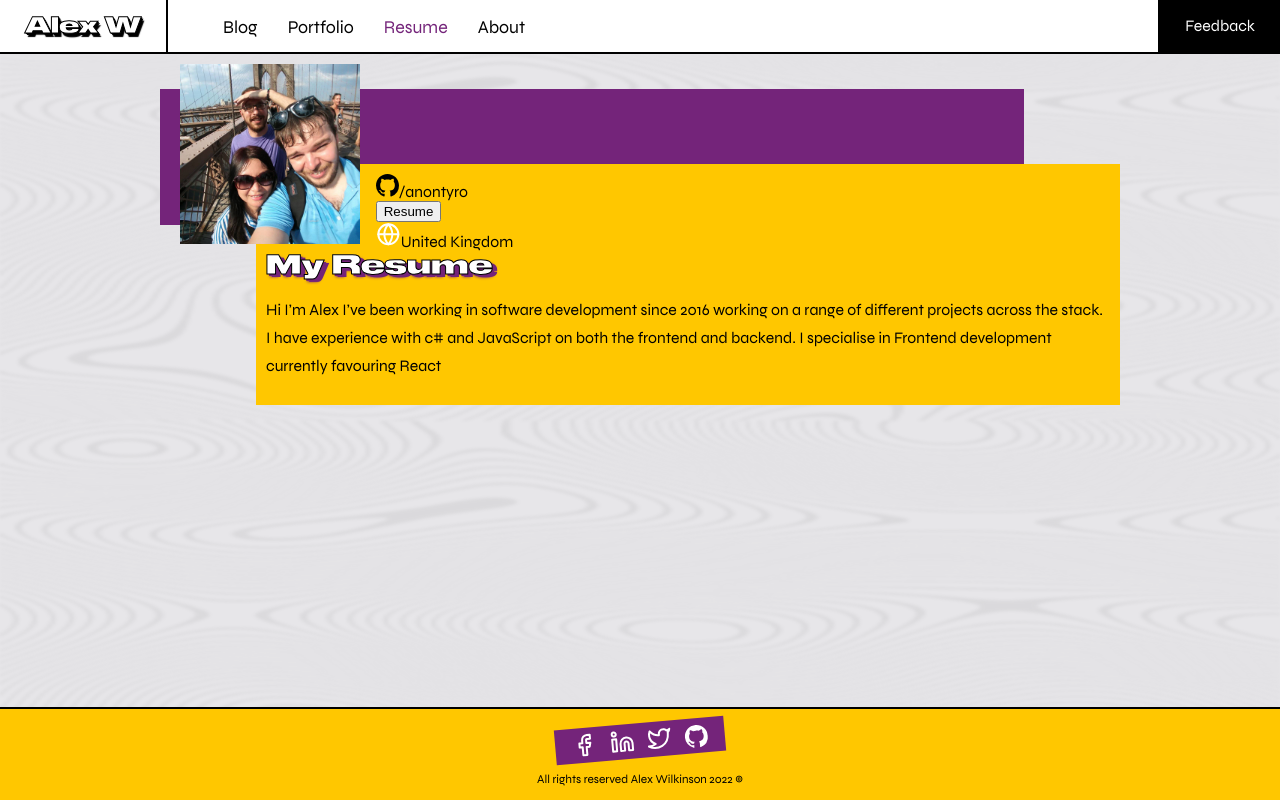
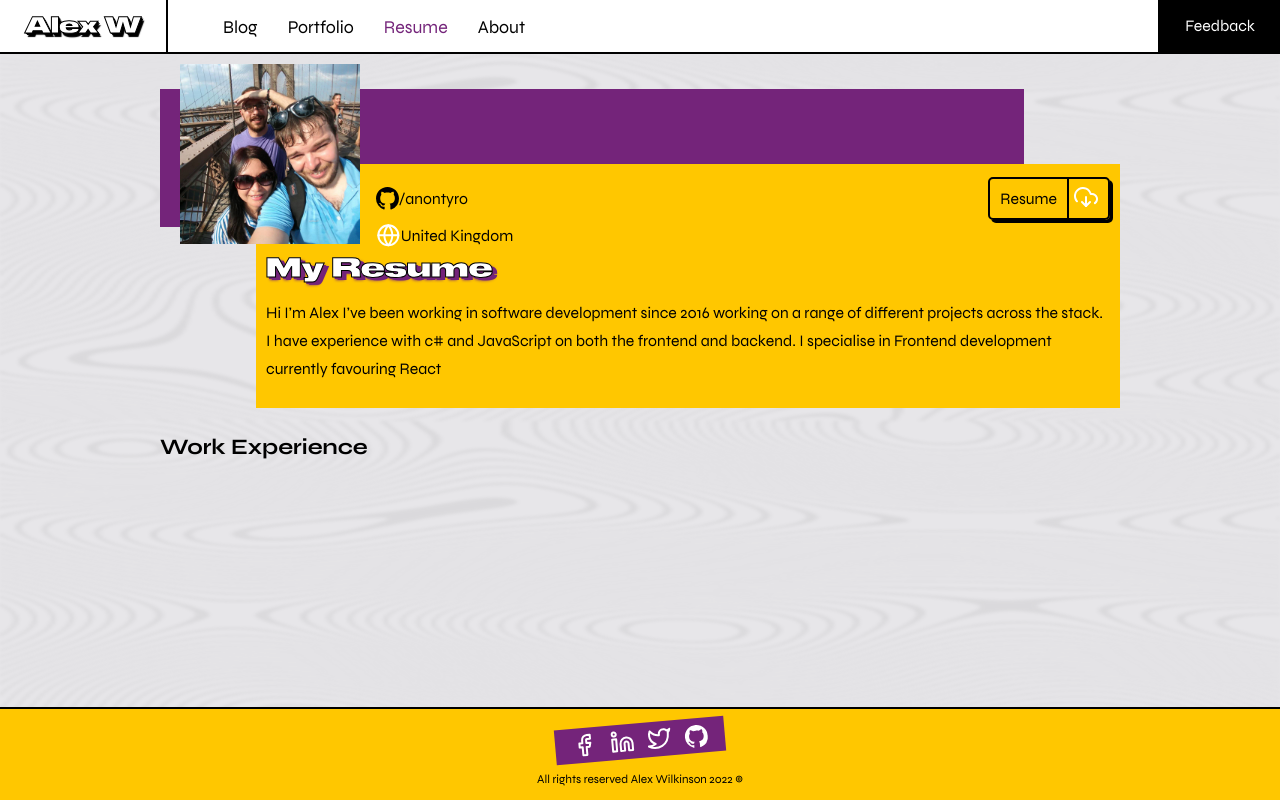
Before and after one commit to anontyro/co.alexwilkinson.frontend, a Next.js app: page /resume in a window 1280 px wide. Built offline with nearby package versions, Linux system fonts and the light colour scheme; a web font is replaced by a local one.

Commit message:
feat: added basics for resume buttons and load or download

```diff
--- /dev/null
+++ b/pages/resume/components/MyResumeInfo/MyResumeInfo.module.scss
@@ -0,0 +1,29 @@
+@import "../../../../src/scss/colours";
+@import "../../../../src/scss/colours";
+@import "../../../../src/scss/breakpoints";
+
+.infoContainer {
+  display: flex;
+  flex-direction: column;
+  min-height: px-to-rem(80px);
+}
+
+.infoContainerTop {
+  display: flex;
+  flex-direction: row;
+  justify-content: space-between;
+  flex-grow: 1;
+}
+
+.resumeBtn {
+  margin: auto 0;
+}
+
+.infoContainerBottom {
+  flex-grow: 1;
+}
+
+.iconContainer {
+  display: flex;
+  align-items: center;
+}
--- /dev/null
+++ b/pages/resume/components/MyResumeInfo/MyResumeInfo.tsx
@@ -0,0 +1,50 @@
+import GitHubIco from "@/components/Icons/github2.svg";
+import GlobeIco from "@/components/Icons/globe.svg";
+import Download from "@/components/Icons/download-cloud.svg";
+import SplitButton from "@/components/Buttons/SplitButton/SplitButton";
+
+import styles from "./MyResumeInfo.module.scss";
+
+const RESUME_LINK =
+  "https://www.canva.com/design/DAEqUrSoKCQ/NxWHW6VzzWHPDDl_vcwKAw/view?utm_content=DAEqUrSoKCQ&utm_campaign=designshare&utm_medium=link2&utm_source=homepage_design_menu";
+
+const MyResumeInfo: React.FC = () => {
+  return (
+    <div className={styles.infoContainer}>
+      <div className={styles.infoContainerTop}>
+        <div className={styles.iconContainer}>
+          <GitHubIco />
+          /anontyro
+        </div>
+        <div className={styles.resumeBtn}>
+          <SplitButton>
+            {{
+              left: (
+                <button onClick={() => window.open(RESUME_LINK, "_blank")}>
+                  Resume
+                </button>
+              ),
+              right: (
+                <button
+                  onClick={() =>
+                    window.open("/assets/alex-wilkinson-resume.pdf", "_blank")
+                  }
+                >
+                  <Download />
+                </button>
+              ),
+            }}
+          </SplitButton>
+        </div>
+      </div>
+      <div className={styles.infoContainerBottom}>
+        <div className={styles.iconContainer}>
+          <GlobeIco />
+          United Kingdom
+        </div>
+      </div>
+    </div>
+  );
+};
+
+export default MyResumeInfo;
--- a/pages/resume/index.tsx
+++ b/pages/resume/index.tsx
@@ -2,32 +2,12 @@ import StandardLayout from "@/components/_layout/StandardLayout";
 import Text from "@/components/Text";
 import BoxWithImage from "@/components/PageSections/BoxWithImage/BoxWithImage";
 import MyPicture from "../../public/assets/my-picture.jpg";
-import GitHubIco from "@/components/Icons/github2.svg";
-import GlobeIco from "@/components/Icons/globe.svg";
+import MyResumeInfo from "./components/MyResumeInfo/MyResumeInfo";
 
 const PAGE_CONTENT = {
   TITLE: "my resume",
   CONTENT: `Hi I’m Alex I’ve been working in software development since 2016 working on a range of different projects across the stack. I have experience with c# and JavaScript on both the frontend and backend. I specialise in Frontend development currently favouring React`,
-};
-
-const TopContent: React.FC = () => {
-  return (
-    <div>
-      <div>
-        <div>
-          <GitHubIco />
-          /anontyro
-        </div>
-        <div>
-          <button>Resume</button>
-        </div>
-      </div>
-      <div>
-        <GlobeIco />
-        United Kingdom
-      </div>
-    </div>
-  );
+  SECTION_TITLE: "work experience",
 };
 
 const ResumePage: React.FC = () => {
@@ -35,10 +15,13 @@ const ResumePage: React.FC = () => {
     <StandardLayout>
       <BoxWithImage image={MyPicture} title={PAGE_CONTENT.TITLE}>
         {{
-          top: <TopContent />,
+          top: <MyResumeInfo />,
           body: <Text component="p">{PAGE_CONTENT.CONTENT}</Text>,
         }}
       </BoxWithImage>
+      <Text capitalise component="h2" variant="heading2">
+        {PAGE_CONTENT.SECTION_TITLE}
+      </Text>
     </StandardLayout>
   );
 };
--- /dev/null
+++ b/src/components/Buttons/SplitButton/SplitButton.module.scss
@@ -0,0 +1,42 @@
+@import "../../../scss/spacing";
+@import "../../../scss/colours";
+@import "../../../scss/breakpoints";
+
+.buttonContainer {
+  display: flex;
+  align-items: center;
+  justify-content: space-between;
+  min-width: 110px;
+  border: 2px solid black;
+  box-shadow: 3px 3px 0 0 black;
+  border-radius: 5px;
+}
+
+.buttonLeft {
+  > button {
+    all: unset;
+    padding: px-to-rem(10px) px-to-rem(10px) px-to-rem(10px) px-to-rem(10px);
+    background-color: none;
+    cursor: pointer;
+    transition: all 0.2s ease-in-out;
+    &:hover {
+      background-color: $site-colour-primary;
+      color: $site-white;
+    }
+    border-right: 2px solid black;
+  }
+  flex-grow: 1;
+}
+
+.buttonRight {
+  flex-shrink: 0;
+  > button {
+    all: unset;
+    padding: px-to-rem(6px) px-to-rem(10px) px-to-rem(5px) px-to-rem(5px);
+    cursor: pointer;
+    transition: all 0.2s ease-in-out;
+    &:hover {
+      background-color: $site-colour-primary;
+    }
+  }
+}
--- /dev/null
+++ b/src/components/Buttons/SplitButton/SplitButton.tsx
@@ -0,0 +1,19 @@
+import styles from "./SplitButton.module.scss";
+
+type Props = {
+  children: {
+    left: React.ReactNode;
+    right: React.ReactNode;
+  };
+};
+
+const SplitButton: React.FC<Props> = ({ children }) => {
+  return (
+    <div className={styles.buttonContainer}>
+      <div className={styles.buttonLeft}>{children.left}</div>
+      <div className={styles.buttonRight}>{children.right}</div>
+    </div>
+  );
+};
+
+export default SplitButton;
--- a/src/components/Text/Text.module.scss
+++ b/src/components/Text/Text.module.scss
@@ -68,3 +68,7 @@
 .small {
   font-size: px-to-rem(12px);
 }
+
+.capitalise {
+  text-transform: capitalize;
+}
--- a/src/components/Text/index.tsx
+++ b/src/components/Text/index.tsx
@@ -14,19 +14,27 @@ export interface TextProps extends AllHTMLAttributes<HTMLElement> {
     | "bigBody"
     | "body"
     | "small";
+  capitalise?: boolean;
 }
 
 const PlainText: React.FC<TextProps> = ({
   component,
   variant = "body",
+  capitalise,
   className,
   ...rest
 }) => {
   const Component = component;
+  const capitalizeClass = capitalise ? styles.capitalise : "";
 
   return (
     <Component
-      className={classNames(styles.base, styles[variant], className)}
+      className={classNames(
+        styles.base,
+        styles[variant],
+        capitalizeClass,
+        className
+      )}
       {...rest}
     />
   );
```
Also changed, not shown: src/components/Icons/download-cloud.svg (added).
